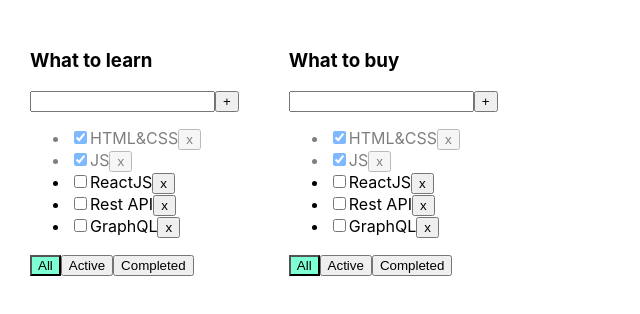
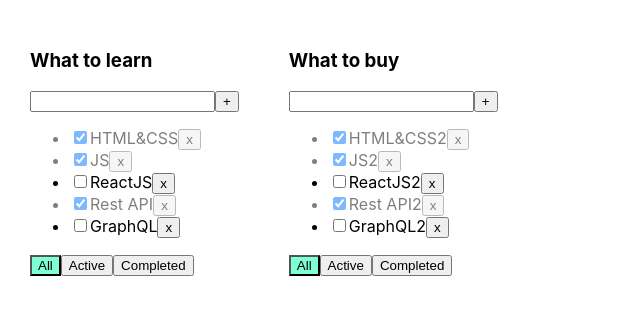
Before and after one commit to Alex-hapa/ToDoit-kamasutra, a React (Create React App) app: page / in a window 1280 px wide. Shown: the top 314 px of the page, without its empty margins (0-640 px from the left). Built offline with nearby package versions, Linux system fonts and the light colour scheme.

Commit message:
add associative array and fix remove function

```diff
--- a/src/App.tsx
+++ b/src/App.tsx
@@ -1,6 +1,6 @@
 import React, {useState} from 'react';
 import './App.css';
-import {Todolist} from './Todolist';
+import {TaskType, Todolist} from './Todolist';
 import {v1} from 'uuid';
 
 export type FilterValuesType = 'all' | 'active' | 'completed';
@@ -11,57 +11,87 @@
     filter: FilterValuesType
 };
 
+type TaskAssocType = {
+    [key: string]: TaskType[]
+}
+
 function App() {
-    let [todolists, setTodolists] = useState<TodolistsType[]>([
-        {id: v1(), title: 'What to learn', filter: 'all'},
-        {id: v1(), title: 'What to buy', filter: 'all'},
+    // let [todolists, setTodolists] = useState<TodolistsType[]>([
+    //     {id: v1(), title: 'What to learn', filter: 'all'},
+    //     {id: v1(), title: 'What to buy', filter: 'all'},
+    // ])
+
+    let todolistID1 = v1()
+    let todolistID2 = v1()
+
+    let [todolists, setTodolists] = useState<Array<TodolistsType>>([
+        {id: todolistID1, title: 'What to learn', filter: 'all'},
+        {id: todolistID2, title: 'What to buy', filter: 'all'},
     ])
 
+    let [tasks, setTasks] = useState({
+        [todolistID1]: [
+            {id: v1(), title: 'HTML&CSS', isDone: true},
+            {id: v1(), title: 'JS', isDone: true},
+            {id: v1(), title: 'ReactJS', isDone: false},
+            {id: v1(), title: 'Rest API', isDone: true},
+            {id: v1(), title: 'GraphQL', isDone: false},
+        ],
+        [todolistID2]: [
+            {id: v1(), title: 'HTML&CSS2', isDone: true},
+            {id: v1(), title: 'JS2', isDone: true},
+            {id: v1(), title: 'ReactJS2', isDone: false},
+            {id: v1(), title: 'Rest API2', isDone: true},
+            {id: v1(), title: 'GraphQL2', isDone: false},
+        ]
+    })
 
-    let [tasks, setTasks] = useState([
-        {id: v1(), title: 'HTML&CSS', isDone: true},
-        {id: v1(), title: 'JS', isDone: true},
-        {id: v1(), title: 'ReactJS', isDone: false},
-        {id: v1(), title: 'Rest API', isDone: false},
-        {id: v1(), title: 'GraphQL', isDone: false},
-    ]);
 
-    function removeTask(id: string) {
-        let filteredTasks = tasks.filter(t => t.id !== id);
-        setTasks(filteredTasks);
+    // let [tasks, setTasks] = useState([
+    //     {id: v1(), title: 'HTML&CSS', isDone: true},
+    //     {id: v1(), title: 'JS', isDone: true},
+    //     {id: v1(), title: 'ReactJS', isDone: false},
+    //     {id: v1(), title: 'Rest API', isDone: false},
+    //     {id: v1(), title: 'GraphQL', isDone: false},
+    // ]);
+
+    function removeTask(todolistsID: string, taskId: string) {
+        setTasks({...tasks, [todolistsID]: tasks[todolistsID].filter(el => el.id!==taskId)})
+        // let filteredTasks = tasks.filter(t => t.id !== id);
+        // setTasks(filteredTasks);
     }
 
     function addTask(title: string) {
-        let task = {id: v1(), title: title, isDone: false};
-        let newTasks = [task, ...tasks];
-        setTasks(newTasks);
+        // let task = {id: v1(), title: title, isDone: false};
+        // let newTasks = [task, ...tasks];
+        // setTasks(newTasks);
     }
 
     function changeStatus(taskId: string, isDone: boolean) {
-        let task = tasks.find(t => t.id === taskId);
-        if (task) {
-            task.isDone = isDone;
-        }
-
-        setTasks([...tasks]);
+        // let task = tasks.find(t => t.id === taskId);
+        // if (task) {
+        //     task.isDone = isDone;
+        // }
+        //
+        // setTasks([...tasks]);
     }
 
     // let [filter, setFilter] = useState<FilterValuesType>('all');
     function changeFilter(todolistsId: string, value: FilterValuesType) {
-        setTodolists(todolists.map(el => el.id === todolistsId ? {...el, filter : value} : el));
+        setTodolists(todolists.map(el => el.id === todolistsId ? {...el, filter: value} : el));
         // setFilter(value);
     }
 
     return (
         <div className="App">
             {todolists.map(el => {
-                let tasksForTodolist = tasks;
+                let tasksForTodolist = tasks[el.id];
 
                 if (el.filter === 'active') {
-                    tasksForTodolist = tasks.filter(t => t.isDone === false);
+                    tasksForTodolist = tasks[el.id].filter(t => t.isDone === false);
                 }
                 if (el.filter === 'completed') {
-                    tasksForTodolist = tasks.filter(t => t.isDone === true);
+                    tasksForTodolist = tasks[el.id].filter(t => t.isDone === true);
                 }
                 return (
                     <Todolist
--- a/src/Todolist.tsx
+++ b/src/Todolist.tsx
@@ -1,18 +1,18 @@
 import React, {ChangeEvent, KeyboardEvent, useState} from 'react';
 import {FilterValuesType} from './App';
 
-type TaskType = {
+export type TaskType = {
     id: string
     title: string
     isDone: boolean
 }
 
 type PropsType = {
-    todolistsId:string
+    todolistsId: string
     title: string
     tasks: Array<TaskType>
-    removeTask: (taskId: string) => void
-    changeFilter: (todolistsId:string, value: FilterValuesType) => void
+    removeTask: (todolistsID: string, taskId: string) => void
+    changeFilter: (todolistsId: string, value: FilterValuesType) => void
     addTask: (title: string) => void
     changeTaskStatus: (taskId: string, isDone: boolean) => void
     filter: FilterValuesType
@@ -20,15 +20,15 @@
 
 export function Todolist(props: PropsType) {
 
-    let [title, setTitle] = useState("")
+    let [title, setTitle] = useState('')
     let [error, setError] = useState<string | null>(null)
 
     const addTask = () => {
-        if (title.trim() !== "") {
+        if (title.trim() !== '') {
             props.addTask(title.trim());
-            setTitle("");
+            setTitle('');
         } else {
-            setError("Title is required");
+            setError('Title is required');
         }
     }
 
@@ -43,9 +43,9 @@
         }
     }
 
-    const onAllClickHandler = () => props.changeFilter(props.todolistsId,"all");
-    const onActiveClickHandler = () => props.changeFilter(props.todolistsId,"active");
-    const onCompletedClickHandler = () => props.changeFilter(props.todolistsId,"completed");
+    const onAllClickHandler = () => props.changeFilter(props.todolistsId, 'all');
+    const onActiveClickHandler = () => props.changeFilter(props.todolistsId, 'active');
+    const onCompletedClickHandler = () => props.changeFilter(props.todolistsId, 'completed');
 
 
     return <div>
@@ -54,7 +54,7 @@
             <input value={title}
                    onChange={onChangeHandler}
                    onKeyPress={onKeyPressHandler}
-                   className={error ? "error" : ""}
+                   className={error ? 'error' : ''}
             />
             <button onClick={addTask}>+</button>
             {error && <div className="error-message">{error}</div>}
@@ -62,12 +62,12 @@
         <ul>
             {
                 props.tasks.map(t => {
-                    const onClickHandler = () => props.removeTask(t.id)
+                    const onClickHandler = () => props.removeTask(props.todolistsId, t.id)
                     const onChangeHandler = (e: ChangeEvent<HTMLInputElement>) => {
                         props.changeTaskStatus(t.id, e.currentTarget.checked);
                     }
 
-                    return <li key={t.id} className={t.isDone ? "is-done" : ""}>
+                    return <li key={t.id} className={t.isDone ? 'is-done' : ''}>
                         <input type="checkbox"
                                onChange={onChangeHandler}
                                checked={t.isDone}/>
@@ -78,12 +78,15 @@
             }
         </ul>
         <div>
-            <button className={props.filter === 'all' ? "active-filter" : ""}
-                    onClick={onAllClickHandler}>All</button>
-            <button className={props.filter === 'active' ? "active-filter" : ""}
-                    onClick={onActiveClickHandler}>Active</button>
-            <button className={props.filter === 'completed' ? "active-filter" : ""}
-                    onClick={onCompletedClickHandler}>Completed</button>
+            <button className={props.filter === 'all' ? 'active-filter' : ''}
+                    onClick={onAllClickHandler}>All
+            </button>
+            <button className={props.filter === 'active' ? 'active-filter' : ''}
+                    onClick={onActiveClickHandler}>Active
+            </button>
+            <button className={props.filter === 'completed' ? 'active-filter' : ''}
+                    onClick={onCompletedClickHandler}>Completed
+            </button>
         </div>
     </div>
 }
```
